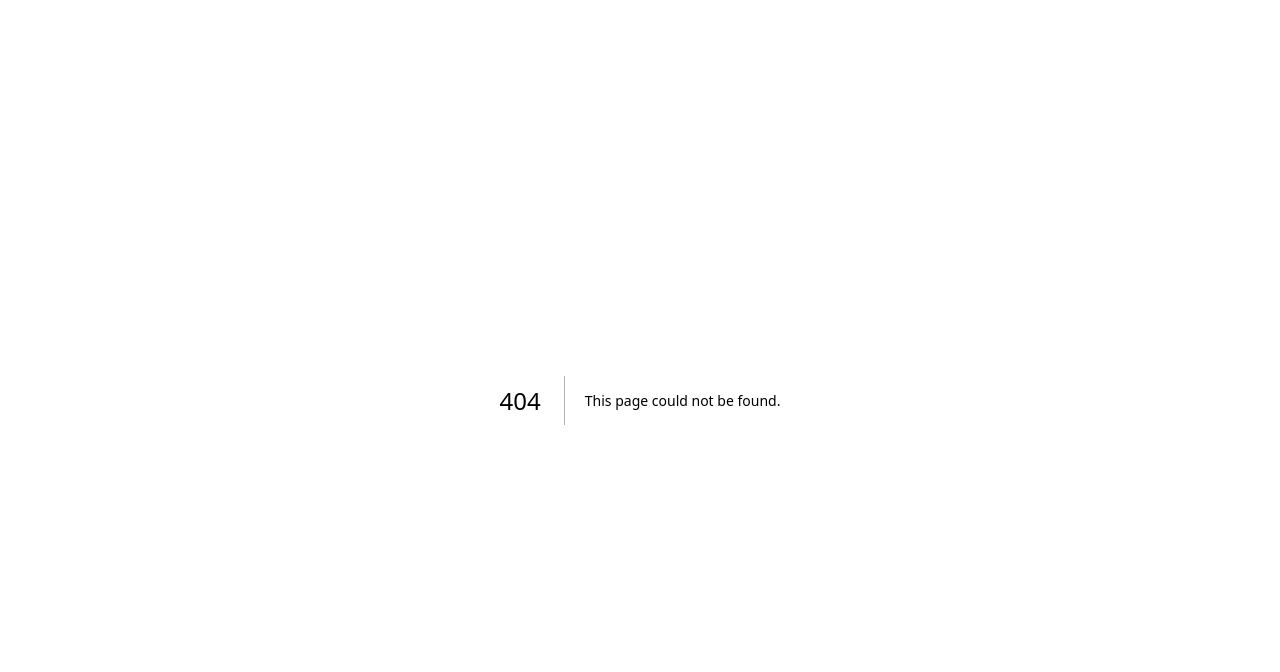
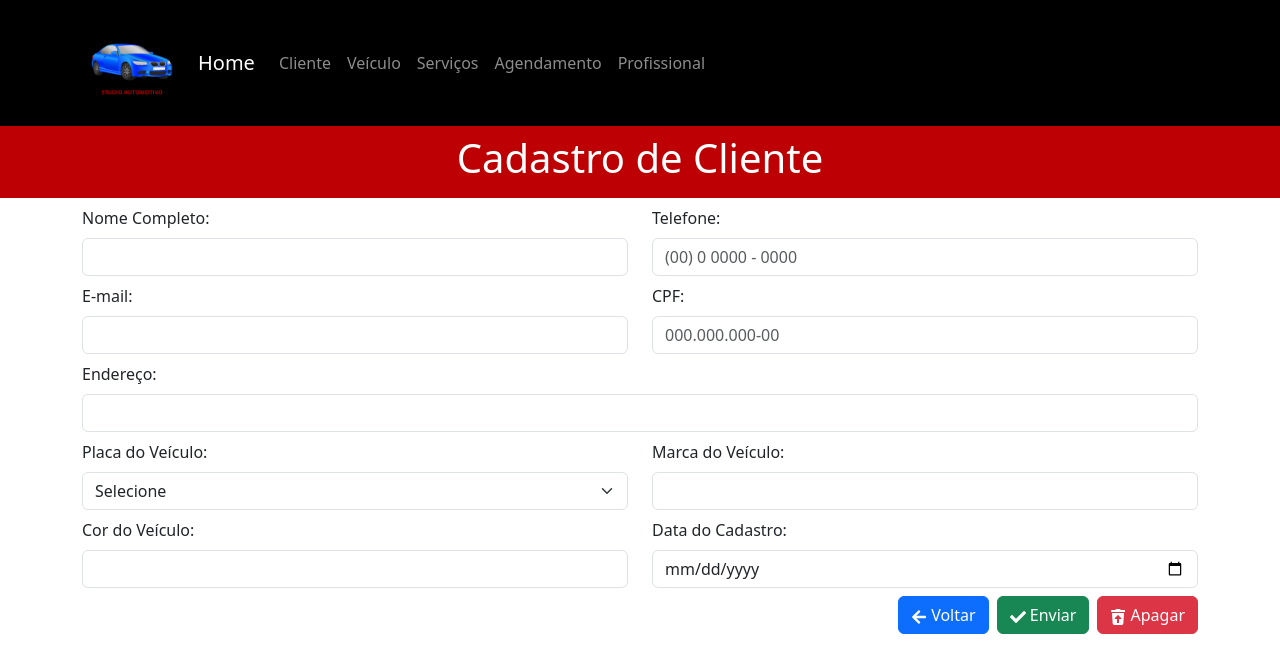
Before and after one commit to albuquerque-joao/projeto_final, a Next.js app in the folder studio_automotivo/: page /clientes/form in a window 1280 px wide. Before the commit this address had no page. Shown: the top 672 px of the page. Built offline with nearby package versions, Linux system fonts and the light colour scheme.

Commit message:
Realizando o formulario do painel de clientes.

```diff
--- /dev/null
+++ b/studio_automotivo/src/app/clientes/form/page.js
@@ -0,0 +1,228 @@
+'use client'
+
+import Pagina from '@/components/Pagina'
+import { Formik } from 'formik'
+import { useRouter } from 'next/navigation'
+import { Button, Col, Form, Row } from 'react-bootstrap'
+import { FaArrowLeft, FaCheck, FaTrashRestore } from "react-icons/fa"
+import { v4 } from 'uuid'
+import * as Yup from 'yup'
+
+export default function CadastroFormPage(props) {
+
+  const router = useRouter()
+  const cadastros = JSON.parse(localStorage.getItem('cadastros')) || []
+
+  const placaVeiculo = JSON.parse(localStorage.getItem('placaVeiculo')) || []
+  const id = props.searchParams.id
+  const cadastroEditado = cadastros.find(item => item.id === id)
+
+  function salvar(dados) {
+    if (cadastroEditado) {
+      Object.assign(cadastroEditado, dados)
+      localStorage.setItem('cadastros', JSON.stringify(cadastros))
+    } else {
+      dados.id = v4()
+      cadastros.push(dados)
+      localStorage.setItem('cadastros', JSON.stringify(cadastros))
+    }
+
+    alert("Cadastro salvo com sucesso!")
+    router.push("/cadastros")
+  }
+
+  function apagar() {
+    if (cadastroEditado) {
+      const novaLista = cadastros.filter(item => item.id !== id)
+      localStorage.setItem('cadastros', JSON.stringify(novaLista))
+      alert("Cadastro apagado com sucesso!")
+      router.push("/cadastros")
+    } else {
+      alert("Nenhum cadastro selecionado para apagar.")
+    }
+  }
+
+  const initialValues = {
+    nomeCompleto: '',
+    telefone: '',
+    email: '',
+    cpf: '',
+    endereco: '',
+    placaVeiculo: '',
+    marcaModeloVeiculo: '',
+    dataCadastro: '',
+  }
+
+  const validationSchema = Yup.object().shape({
+    nomeCompleto: Yup.string().required("Campo obrigatório"),
+    telefone: Yup.string().required("Campo obrigatório"),
+    email: Yup.string().email("E-mail inválido").required("Campo obrigatório"),
+    cpf: Yup.string().required("Campo obrigatório"),
+    endereco: Yup.string().required("Campo obrigatório"),
+    placaVeiculo: Yup.string().required("Campo obrigatório"),
+    marcaModeloVeiculo: Yup.string().required("Campo obrigatório"),
+    dataCadastro: Yup.date().required("Campo obrigatório"),
+  })
+
+  return (
+    <Pagina titulo={"Cadastro de Cliente"}>
+
+      <Formik
+        initialValues={cadastroEditado || initialValues}
+        validationSchema={validationSchema}
+        onSubmit={salvar}
+      >
+        {({ values, errors, touched, handleChange, handleBlur, handleSubmit }) => (
+          <Form onSubmit={handleSubmit}>
+            <Row className='mb-2'>
+              <Form.Group as={Col}>
+                <Form.Label>Nome Completo:</Form.Label>
+                <Form.Control
+                  name='nomeCompleto'
+                  type='text'
+                  value={values.nomeCompleto}
+                  onChange={handleChange}
+                  onBlur={handleBlur}
+                  isValid={touched.nomeCompleto && !errors.nomeCompleto}
+                  isInvalid={touched.nomeCompleto && errors.nomeCompleto}
+                />
+                <Form.Control.Feedback type='invalid'>{errors.nomeCompleto}</Form.Control.Feedback>
+              </Form.Group>
+
+              <Form.Group as={Col}>
+                <Form.Label>Telefone:</Form.Label>
+                <Form.Control
+                  name='telefone'
+                  type='text'
+                  placeholder='(00) 0 0000 - 0000'
+                  value={values.telefone}
+                  onChange={handleChange}
+                  onBlur={handleBlur}
+                  isValid={touched.telefone && !errors.telefone}
+                  isInvalid={touched.telefone && errors.telefone}
+                />
+                <Form.Control.Feedback type='invalid'>{errors.telefone}</Form.Control.Feedback>
+              </Form.Group>
+            </Row>
+
+            <Row className='mb-2'>
+              <Form.Group as={Col}>
+                <Form.Label>E-mail:</Form.Label>
+                <Form.Control
+                  name='email'
+                  type='email'
+                  value={values.email}
+                  onChange={handleChange}
+                  onBlur={handleBlur}
+                  isValid={touched.email && !errors.email}
+                  isInvalid={touched.email && errors.email}
+                />
+                <Form.Control.Feedback type='invalid'>{errors.email}</Form.Control.Feedback>
+              </Form.Group>
+
+              <Form.Group as={Col}>
+                <Form.Label>CPF:</Form.Label>
+                <Form.Control
+                  name='cpf'
+                  type='text'
+                  placeholder='000.000.000-00'
+                  value={values.cpf}
+                  onChange={handleChange}
+                  onBlur={handleBlur}
+                  isValid={touched.cpf && !errors.cpf}
+                  isInvalid={touched.cpf && errors.cpf}
+                />
+                <Form.Control.Feedback type='invalid'>{errors.cpf}</Form.Control.Feedback>
+              </Form.Group>
+            </Row>
+
+            <Row className='mb-2'>
+              <Form.Group as={Col}>
+                <Form.Label>Endereço:</Form.Label>
+                <Form.Control
+                  name='endereco'
+                  type='text'
+                  value={values.endereco}
+                  onChange={handleChange}
+                  onBlur={handleBlur}
+                  isValid={touched.endereco && !errors.endereco}
+                  isInvalid={touched.endereco && errors.endereco}
+                />
+                <Form.Control.Feedback type='invalid'>{errors.endereco}</Form.Control.Feedback>
+              </Form.Group>
+            </Row>
+
+            <Row className='mb-2'>
+              <Form.Group as={Col}>
+                <Form.Label>Placa do Veículo:</Form.Label>
+                <Form.Select>
+                  name='placaVeiculo'
+                  type='text'
+                  value={values.placaVeiculo}
+                  onChange={handleChange}
+                  onBlur={handleBlur}
+                  isValid={touched.placaVeiculo && !errors.placaVeiculo}
+                  isInvalid={touched.placaVeiculo && errors.placaVeiculo}
+
+                <option value=''>Selecione</option>
+                {placaVeiculo.map(placaVeiculo => <option value={placaVeiculo.nome}>{placaVeiculo.nome}</option>)}
+
+                /</Form.Select>
+                <Form.Control.Feedback type='invalid'>{errors.placaVeiculo}</Form.Control.Feedback>
+              </Form.Group>
+
+              <Form.Group as={Col}>
+                <Form.Label>Marca do Veículo:</Form.Label>
+                <Form.Control
+                  name='marcaModeloVeiculo'
+                  type='text'
+                  value={values.marcaModeloVeiculo}
+                  onChange={handleChange}
+                  onBlur={handleBlur}
+                  isValid={touched.marcaModeloVeiculo && !errors.marcaModeloVeiculo}
+                  isInvalid={touched.marcaModeloVeiculo && errors.marcaModeloVeiculo}
+                />
+                <Form.Control.Feedback type='invalid'>{errors.marcaModeloVeiculo}</Form.Control.Feedback>
+              </Form.Group>
+            </Row>
+
+            <Row className='mb-2'>
+              <Form.Group as={Col}>
+                <Form.Label>Cor do Veículo:</Form.Label>
+                <Form.Control
+                  name='corVeiculo'
+                  value={values.corVeiculo}
+                  onChange={handleChange}
+                  onBlur={handleBlur}
+                  isValid={touched.corVeiculo && !errors.corVeiculo}
+                  isInvalid={touched.corVeiculo && errors.corVeiculo}
+                />
+                <Form.Control.Feedback type='invalid'>{errors.corVeiculo}</Form.Control.Feedback>
+              </Form.Group>
+
+              <Form.Group as={Col}>
+                <Form.Label>Data do Cadastro:</Form.Label>
+                <Form.Control
+                  name='dataCadastro'
+                  type='date'
+                  value={values.dataCadastro}
+                  onChange={handleChange}
+                  onBlur={handleBlur}
+                  isValid={touched.dataCadastro && !errors.dataCadastro}
+                  isInvalid={touched.dataCadastro && errors.dataCadastro}
+                />
+                <Form.Control.Feedback type='invalid'>{errors.dataCadastro}</Form.Control.Feedback>
+              </Form.Group>
+            </Row>
+
+            <Form.Group className='text-end'>
+              <Button className='me-2' href='/cadastros'><FaArrowLeft /> Voltar</Button>
+              <Button type='submit' variant='success' className='me-2'><FaCheck /> Enviar</Button>
+              <Button variant='danger' onClick={apagar}><FaTrashRestore /> Apagar</Button>
+            </Form.Group>
+          </Form>
+        )}
+      </Formik>
+    </Pagina>
+  )
+}
--- a/studio_automotivo/src/app/clientes/page.js
+++ b/studio_automotivo/src/app/clientes/page.js
@@ -35,7 +35,7 @@ export default function clientesPage() {
   return (
     <Pagina titulo={"Painel de Clientes"}>
       <div className='text-end mb-2'>
-        <Button href=''><FaPlusCircle /> Novo</Button>
+        <Button href='clientes/form'><FaPlusCircle /> Novo</Button>
       </div>
 
       {/* Tabela com os Clientes */}
```
